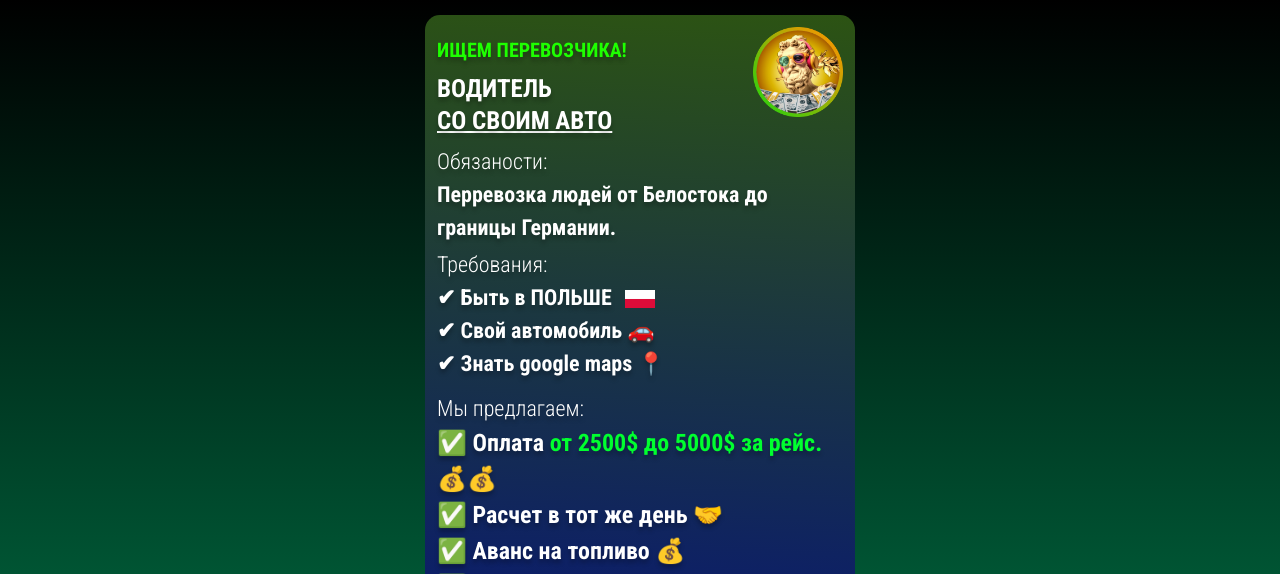
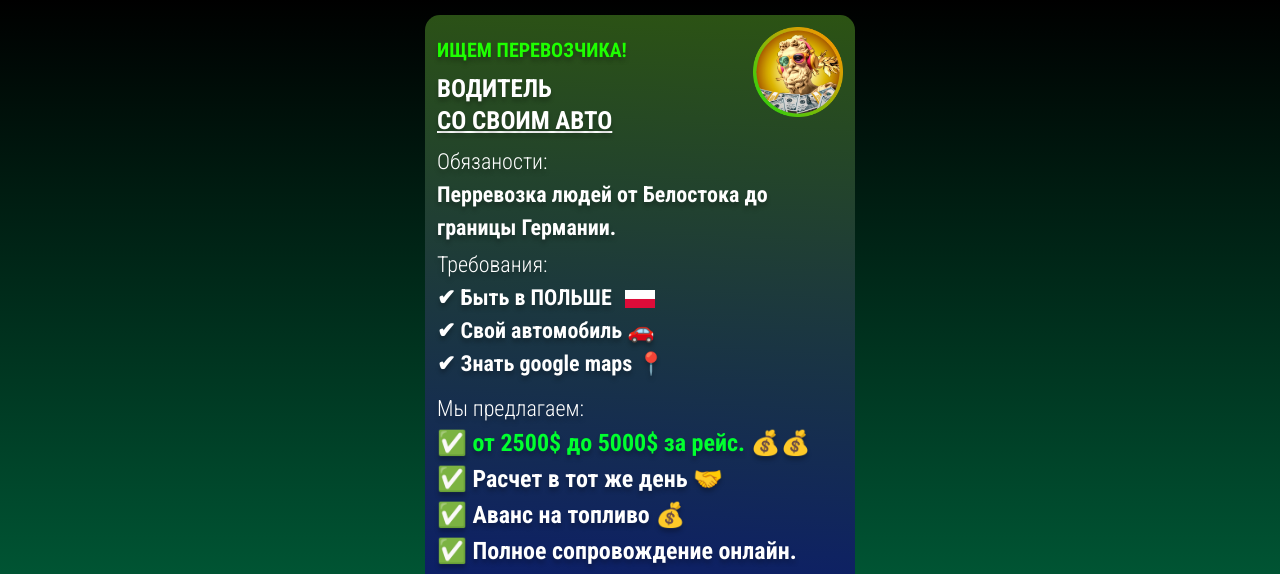
Before and after one commit to telegram-helper/pl-2, a plain HTML site: page index.html in a window 1280 px wide. Shown: the top 574 px of the page. Drawn offline with Linux system fonts and the light colour scheme.

Commit message:
Update index.html

```diff
--- a/index.html
+++ b/index.html
@@ -74,7 +74,7 @@
 		<div class="text-[20px] xxs:text-[24px] mb-2">
 			<h4 class="font-light text-[22px]">Мы предлагаем:</h4>
 			<ul class="font-bold">
-				<li>✅ Оплата <span class="text-[#00FF2F]">от 2500$ до 5000$ за рейс.</span> 💰💰</li>
+				<li>✅ <span class="text-[#00FF2F]">от 2500$ до 5000$ за рейс.</span> 💰💰</li>
 				<li>✅ Расчет в тот же день 🤝</li>
 				<li>✅ Аванс на топливо 💰</li>
 				<li>✅ Полное сопровождение онлайн.</li>
```
